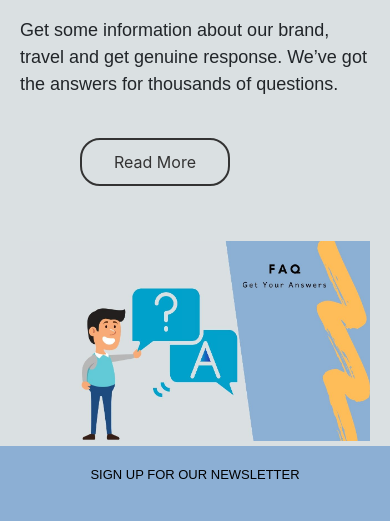
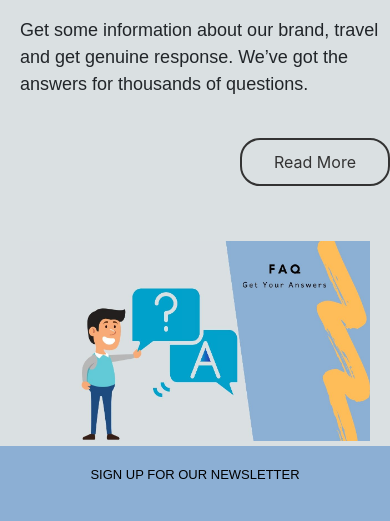
Before and after one commit to Mani1211/touron-updates, a plain HTML site: page index.html in a window 390 px wide. Shown: the part 320-841 px from the top of the page. Drawn offline with nearby package versions, Linux system fonts and the light colour scheme; files whose address does not match are found by name.

Commit message:
Changes made

```diff
--- a/css/style.css
+++ b/css/style.css
@@ -421,7 +421,15 @@ height: 400px;
 
 }
 
-@media only screen and (max-width:500px){
+
+
+
+
+
+
+
+
+@media only screen and (max-width:600px){
 
 
 
@@ -456,7 +464,7 @@ font-size: 35px;
 }
 .faq-section .faq-que{
   margin: 10px;
-  width: 100%;
+  width: auto;
   padding:10px;
 }
 .faq-que h2{
@@ -484,7 +492,8 @@ font-size: 35px;
   border-radius: 20px;
   transition: .5s ease-out;
   background-color: transparent;
-  margin-left: 60px;
+  display: flex;
+  justify-content: center;
 }
 
 .faq-que .readmore:hover{
```
